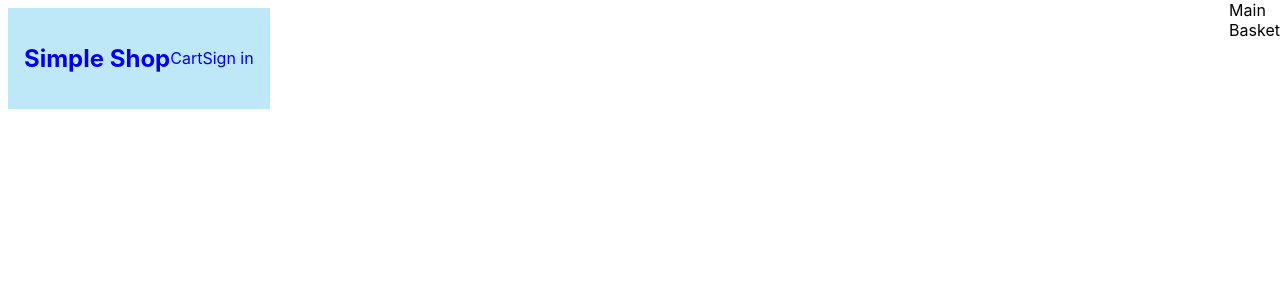
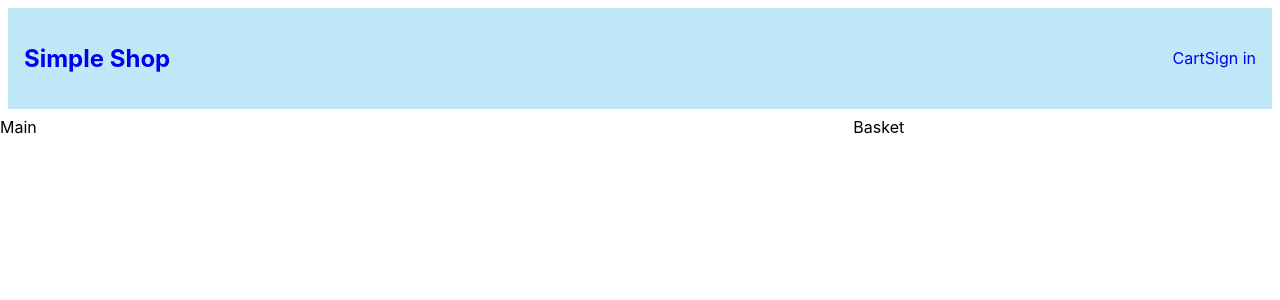
Before and after one commit to ChezVan/ecommerce_react, a React (Create React App) app: page / in a window 1280 px wide. Shown: the top 300 px of the page. Built offline with nearby package versions, Linux system fonts and the light colour scheme.

Commit message:
move row to another div

```diff
--- a/src/App.js
+++ b/src/App.jsx
@@ -5,13 +5,12 @@ import './index.css';
 
 function App() {
   return (
-    <div className='row'>
+    <div>
       <Header />
-      <div>
+      <div className='row'>
         <Main />
         <Basket />
       </div>
-
     </div>
   );
 }
--- a/src/index.css
+++ b/src/index.css
@@ -18,7 +18,6 @@ a
 .row
 {
   display: flex;
-  flex-wrap: wrap;
   justify-content: space-between;
 }
 
```
